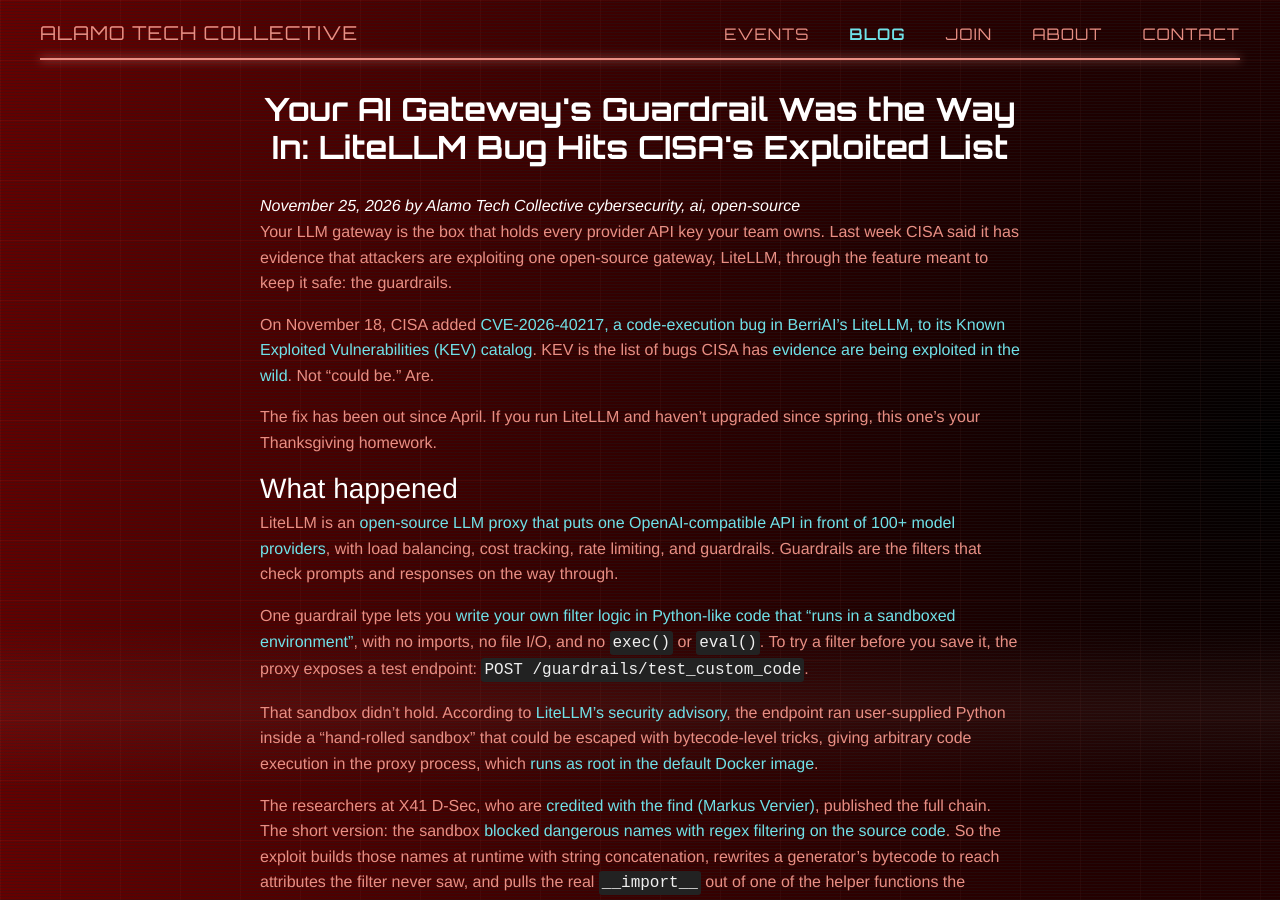
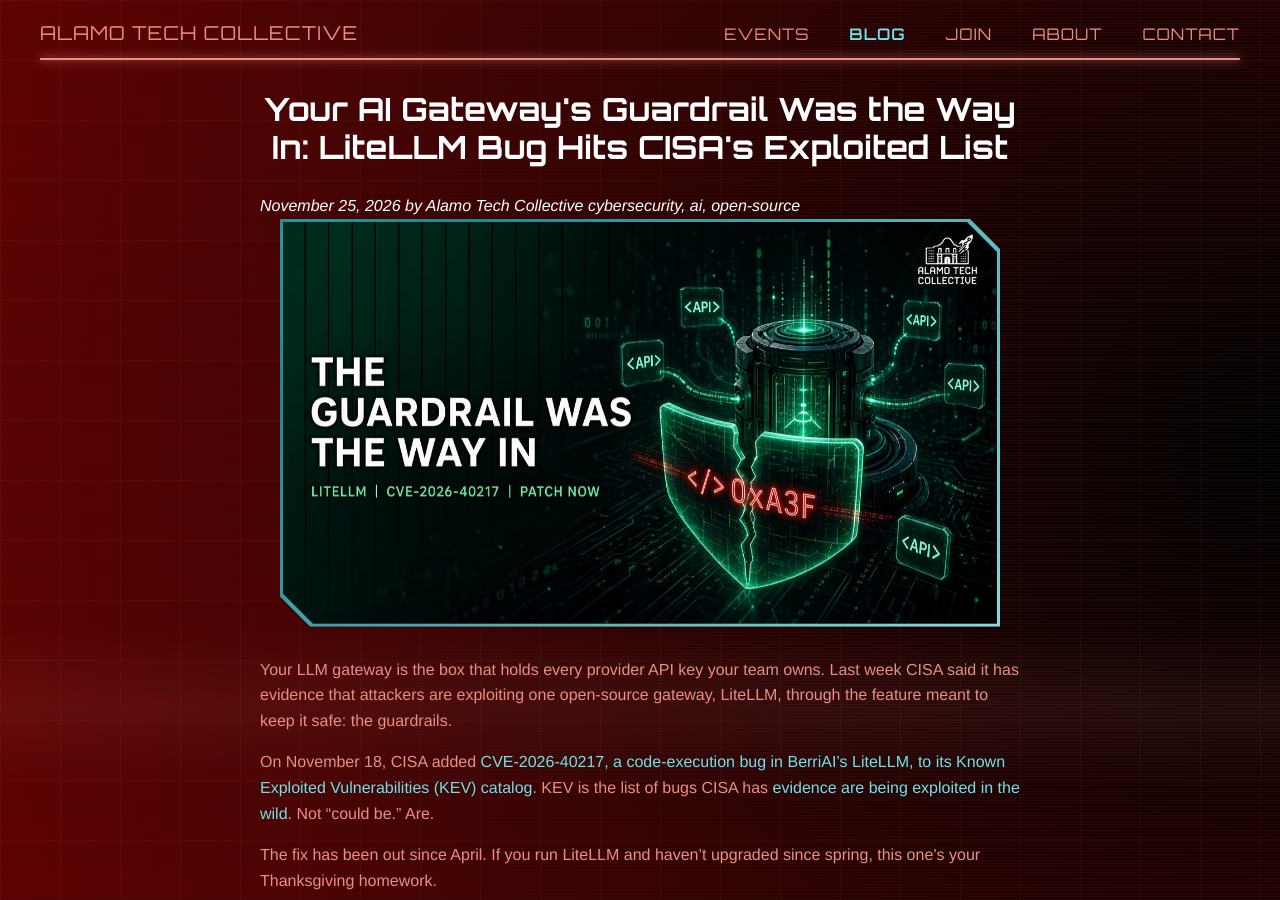
Before and after one commit to Alamo-Tech-Collective/alamo-tech-collective.github.io, a Jekyll site: the page built from _posts/2026-11-25-litellm-guardrail-kev.md, in a window 1280 px wide and 900 px high. Built offline with Jekyll 4.4.1, drawn with Linux system fonts in a browser that asks for light colours; nearby versions of some CDN libraries; some web fonts are replaced.

Commit message:
Add the approved header image to the LiteLLM post
Show it at the top of the post with the same featured-image markup recent posts use.

Co-authored-by: Sly <Slymasterfunk@users.noreply.github.com>

```diff
--- a/_posts/2026-11-25-litellm-guardrail-kev.md
+++ b/_posts/2026-11-25-litellm-guardrail-kev.md
@@ -8,6 +8,9 @@ excerpt: "CISA just added a LiteLLM sandbox escape to its list of bugs attackers
 description: "CISA just added a LiteLLM sandbox escape to its list of bugs attackers are actually using. The flaw turns a guardrail-testing endpoint into code execution on your AI gateway, and the fix has been out since April."
 ---
 
+<div class='featured-image-container'>
+  <img src="/assets/images/blogs/litellm-guardrail-kev/litellm-guardrail-kev.jpg" alt="Header image: The Guardrail Was the Way In, a cracked green shield in front of an AI gateway, with the Alamo Tech Collective logo" class="featured-image">
+</div>
 Your LLM gateway is the box that holds every provider API key your team owns. Last week CISA said it has evidence that attackers are exploiting one open-source gateway, LiteLLM, through the feature meant to keep it safe: the guardrails.
 
 On November 18, CISA added [CVE-2026-40217, a code-execution bug in BerriAI's LiteLLM, to its Known Exploited Vulnerabilities (KEV) catalog](https://www.cisa.gov/news-events/alerts/2026/11/18/cisa-adds-four-known-exploited-vulnerabilities-catalog). KEV is the list of bugs CISA has [evidence are being exploited in the wild](https://www.cisa.gov/news-events/alerts/2026/11/18/cisa-adds-four-known-exploited-vulnerabilities-catalog). Not "could be." Are.
```
Also changed, not shown: assets/images/blogs/litellm-guardrail-kev/litellm-guardrail-kev.jpg (added).
